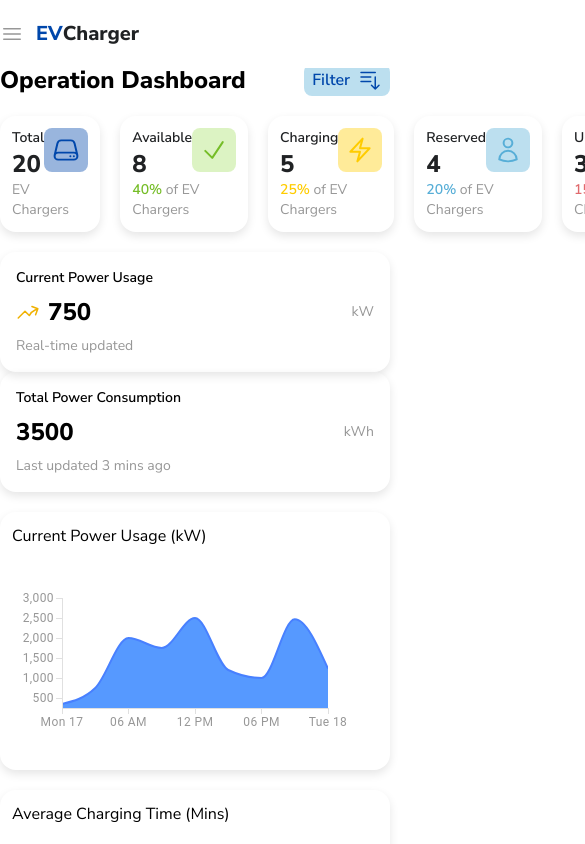
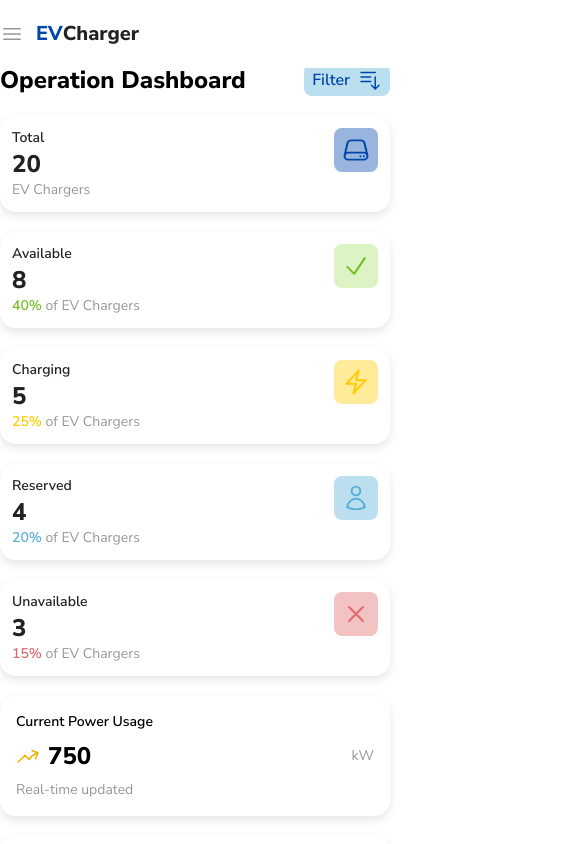
Before and after one commit to NattanichaSent/EV-Charger, a React (Vite) app: page / in a window 390 px wide. Shown: the top 844 px of the page, 585 px wide, since content can reach past the window. Built offline with nearby package versions, Linux system fonts and the light colour scheme.

Commit message:
Responsive lg md

```diff
--- a/src/component/BarGraph.jsx
+++ b/src/component/BarGraph.jsx
@@ -25,7 +25,7 @@ export default function BarGraph() {
     return (
         <div
             ref={containerRef} // Add ref to observe container size
-            className="p-3 rounded-2xl shadow-[0px_4px_10px_rgba(0,0,0,0.10)] w-full"
+            className="p-3 rounded-2xl shadow-[0px_4px_10px_rgba(0,0,0,0.10)] w-full h-fit"
         >
             <p className='text-left'>Average Charging Time (Mins)</p>
             <BarChart
@@ -51,7 +51,7 @@ export default function BarGraph() {
                 series={[{ data: [35, 150, 90, 25, 120, 180, 35, 110, 90, 60], color: "#4880FF" }]}
                 width={size.width} // Use dynamic width based on container size
                 height={size.height} // Set dynamic height or adjust as needed
-                className="w-full lg:h-[300px]"  // Set height to 300px on lg screens
+                className="w-full "  // Set height to 300px on lg screens
             />
         </div>
     );
--- a/src/component/PieGraph.jsx
+++ b/src/component/PieGraph.jsx
@@ -3,7 +3,7 @@ import { desktopOS, valueFormatter } from "../Animation/WebUsageStats";
 
 function PieGraph() {
     return (
-        <div className="p-3 rounded-2xl shadow-[0px_4px_10px_rgba(0,0,0,0.10)] w-full ">
+        <div className="p-3 rounded-2xl shadow-[0px_4px_10px_rgba(0,0,0,0.10)] w-full lg:h-[350px] md:h-[260px]"> {/* กำหนดความสูงของ container */}
             <p className='text-left'>Charger Utilization Rate (%)</p>
             <PieChart
                 series={[
@@ -14,8 +14,8 @@ function PieGraph() {
                         valueFormatter,
                     },
                 ]}
-                height={300}
-                className="mt-3"
+                sx={{ height: '100%' }} // ใช้ sx เพื่อปรับความสูง
+                className="p-5 "
             />
         </div>
     );
--- a/src/component/Status.jsx
+++ b/src/component/Status.jsx
@@ -1,4 +1,5 @@
 import StatusBlock from "../component/StatusBlock";
+import StatusData from "../data/StatusData";
 import {
     ServerIcon,
     CheckIcon,
@@ -7,60 +8,31 @@ import {
     XMarkIcon,
 } from "@heroicons/react/24/outline";
 
+const iconMap = {
+    ServerIcon,
+    CheckIcon,
+    BoltIcon,
+    UserIcon,
+    XMarkIcon,
+};
 
 function Status() {
     return (
-        <div className="flex  justify-between w-full h-fit space-x-[20px] ">
-            <StatusBlock
-                title="Total"
-                count={20}
-                percent={null}
-                percentColor={"text-green-500"}
-                description="EV Chargers"
-                icon={ServerIcon}
-                iconTextColor="text-secondary"
-                iconBgColor="bg-bgBlue"
-            />
-            <StatusBlock
-                title="Available"
-                count={8}
-                percent={40}
-                percentColor={"text-checkIcon"}
-                description="of EV Chargers"
-                icon={CheckIcon}
-                iconTextColor="text-checkIcon"
-                iconBgColor="bg-bgGreen"
-            />
-            <StatusBlock
-                title="Charging"
-                count={5}
-                percent={25}
-                percentColor={"text-boltIcon"}
-                description="of EV Chargers"
-                icon={BoltIcon}
-                iconTextColor="text-boltIcon"
-                iconBgColor="bg-bgYellow"
-            />
-            <StatusBlock
-                title="Reserved"
-                count={4}
-                percent={20}
-                percentColor={"text-reservedIcon"}
-                description="of EV Chargers"
-                icon={UserIcon}
-                iconTextColor="text-reservedIcon"
-                iconBgColor="bg-bgSky"
-            />
-            <StatusBlock
-                title="Unavailable"
-                count={3}
-                percent={15}
-                percentColor={"text-xIcon"}
-                description="of EV Chargers"
-                icon={XMarkIcon}
-                iconTextColor="text-xIcon"
-                iconBgColor="bg-bgRed"
-            />
+        <div className="grid grid-cols-1 md:grid-cols-3 lg:grid-cols-5 gap-x-5 gap-y-5 w-full h-fit">
+            {StatusData.map((item, index) => (
+                <StatusBlock
+                    key={index}
+                    title={item.title}
+                    count={item.count}
+                    percent={item.percent}
+                    percentColor={item.percentColor}
+                    description={item.description}
+                    icon={iconMap[item.icon]} // แปลงชื่อไอคอนให้เป็น component จริง
+                    iconTextColor={item.iconTextColor}
+                    iconBgColor={item.iconBgColor}
+                    className={index === StatusData.length - 1 ? "md:col-span-2" : ""}
+                />
+            ))}
         </div>
     );
 }
--- /dev/null
+++ b/src/data/StatusData.jsx
@@ -0,0 +1,54 @@
+const statusData = [
+    {
+        title: "Total",
+        count: 20,
+        percent: null,
+        percentColor: "text-green-500",
+        description: "EV Chargers",
+        icon: "ServerIcon",
+        iconTextColor: "text-secondary",
+        iconBgColor: "bg-bgBlue",
+    },
+    {
+        title: "Available",
+        count: 8,
+        percent: 40,
+        percentColor: "text-checkIcon",
+        description: "of EV Chargers",
+        icon: "CheckIcon",
+        iconTextColor: "text-checkIcon",
+        iconBgColor: "bg-bgGreen",
+    },
+    {
+        title: "Charging",
+        count: 5,
+        percent: 25,
+        percentColor: "text-boltIcon",
+        description: "of EV Chargers",
+        icon: "BoltIcon",
+        iconTextColor: "text-boltIcon",
+        iconBgColor: "bg-bgYellow",
+    },
+    {
+        title: "Reserved",
+        count: 4,
+        percent: 20,
+        percentColor: "text-reservedIcon",
+        description: "of EV Chargers",
+        icon: "UserIcon",
+        iconTextColor: "text-reservedIcon",
+        iconBgColor: "bg-bgSky",
+    },
+    {
+        title: "Unavailable",
+        count: 3,
+        percent: 15,
+        percentColor: "text-xIcon",
+        description: "of EV Chargers",
+        icon: "XMarkIcon",
+        iconTextColor: "text-xIcon",
+        iconBgColor: "bg-bgRed",
+    },
+];
+
+export default statusData;
--- a/src/pages/Operation.jsx
+++ b/src/pages/Operation.jsx
@@ -31,7 +31,9 @@ function Operation() {
                         <Status />
                         <div className="flex flex-wrap lg:flex-nowrap mt-5 justify-between gap-5 h-full">
                             {/* PowerMeter Section */}
-                            <div className="flex flex-col justify-between w-full lg:w-[30%] min-w-[280px]">
+                            <div className="flex flex-col md:flex-row lg:flex-col justify-between w-full lg:w-[30%] min-w-[280px] gap-5">
+                                {/* PowerMeter Section */}
+                                <div className="flex flex-col w-full md:w-1/2 lg:w-full space-y-5">
                                     <PowerMeter
                                         label="Current Power Usage"
                                         icon={ArrowTrendingUpIcon}
@@ -48,16 +50,24 @@ function Operation() {
                                     />
                                 </div>
 
+                                {/* PieGraph Section */}
+                                <div className="lg:hidden md:w-1/2 ">
+                                    <PieGraph />
+                                </div>
+                            </div>
+
+
                             {/* Graph Section */}
-                            <div className="w-full lg:w-[70%]">
+                            <div className="w-full lg:w-[70%] h-full">
                                 <LineGraph />
                             </div>
                         </div>
-                        <div className="flex mt-5 space-x-5 w-full h-fit">
+                        <div className="lg:flex mt-5 space-x-5 w-full">
                             <BarGraph />
                             <div className="hidden md:hidden lg:block w-full">
                                 <PieGraph />
                             </div>
+
                         </div>
 
                         <div className="mt-5 h-full w-full">
```
Lines whose indentation alone changed are shown as unchanged.
